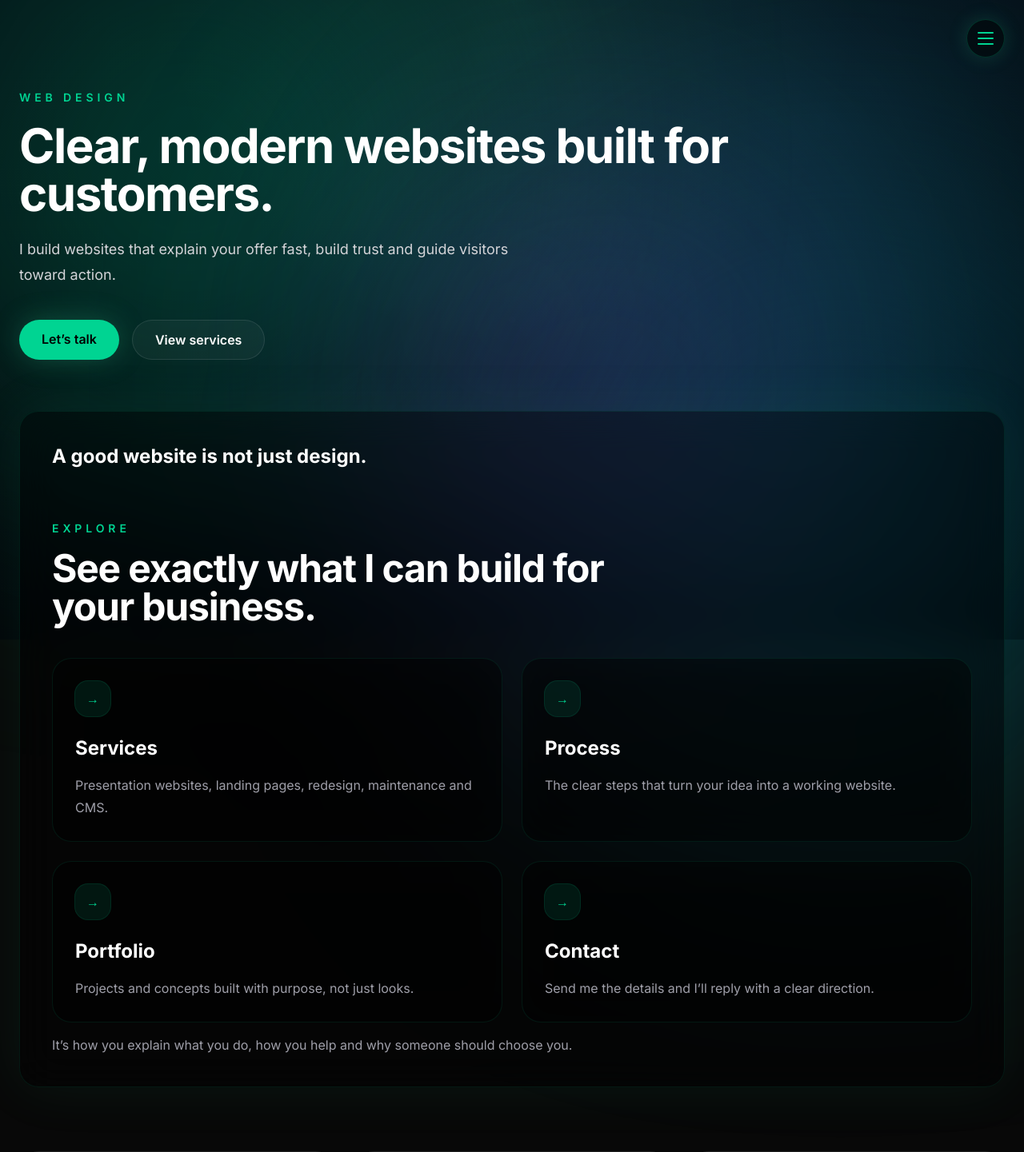
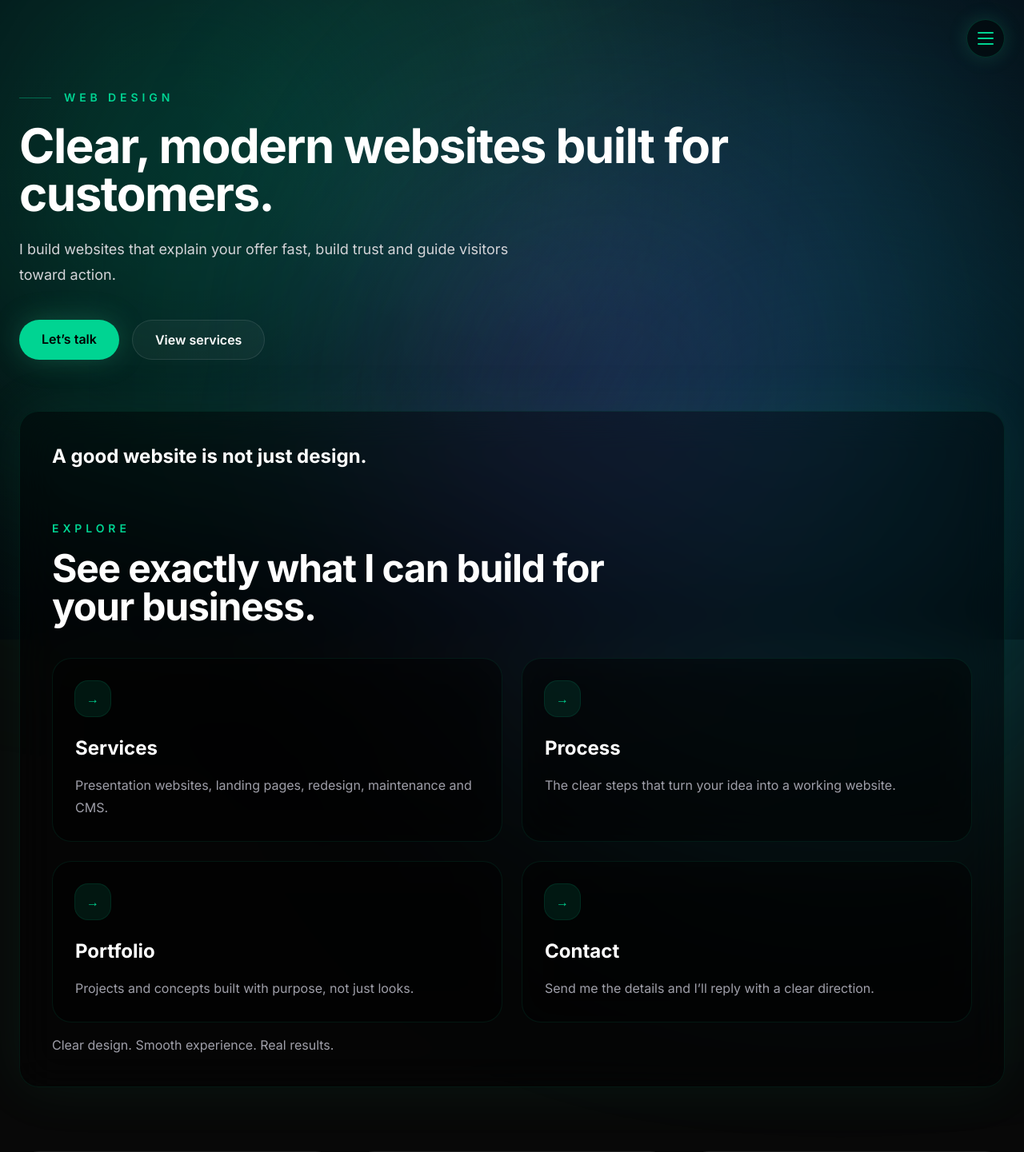
Before and after one commit to RaulRauta/my-business-site, a Next.js app: page /en in a window 1280 px wide. Shown: the top 1441 px of the page at 80% size. Built offline with nearby package versions, Linux system fonts and the light colour scheme.

Commit message:
initial commit - contact form + validation

```diff
--- a/app/[lang]/page.tsx
+++ b/app/[lang]/page.tsx
@@ -50,9 +50,13 @@ export default async function HomePage({
       <main className="px-6 py-28">
         <section className="mx-auto max-w-7xl">
           {/* HERO */}
-          <p className="text-sm font-semibold uppercase tracking-[0.35em] text-emerald-400">
-            {t.badge}
-          </p>
+          <div className="flex items-center gap-4">
+            <span className="h-px w-10 bg-emerald-400/40" />
+
+            <p className="text-sm font-semibold uppercase tracking-[0.35em] text-emerald-400">
+              WEB DESIGN
+            </p>
+          </div>
 
           <h1 className="mt-5 max-w-4xl text-4xl font-bold tracking-tight text-white md:text-6xl">
             {t.title}
@@ -153,8 +157,8 @@ export default async function HomePage({
 
             <p className="mt-4 max-w-2xl text-zinc-400">
               {lang === "ro"
-                ? "Este modul în care explici ce faci, cum ajuți și de ce cineva ar trebui să te aleagă."
-                : "It’s how you explain what you do, how you help and why someone should choose you."}
+                ? "Design clar. Experiență fluidă. Rezultate reale."
+                : "Clear design. Smooth experience. Real results."}
             </p>
           </div>
 
```
